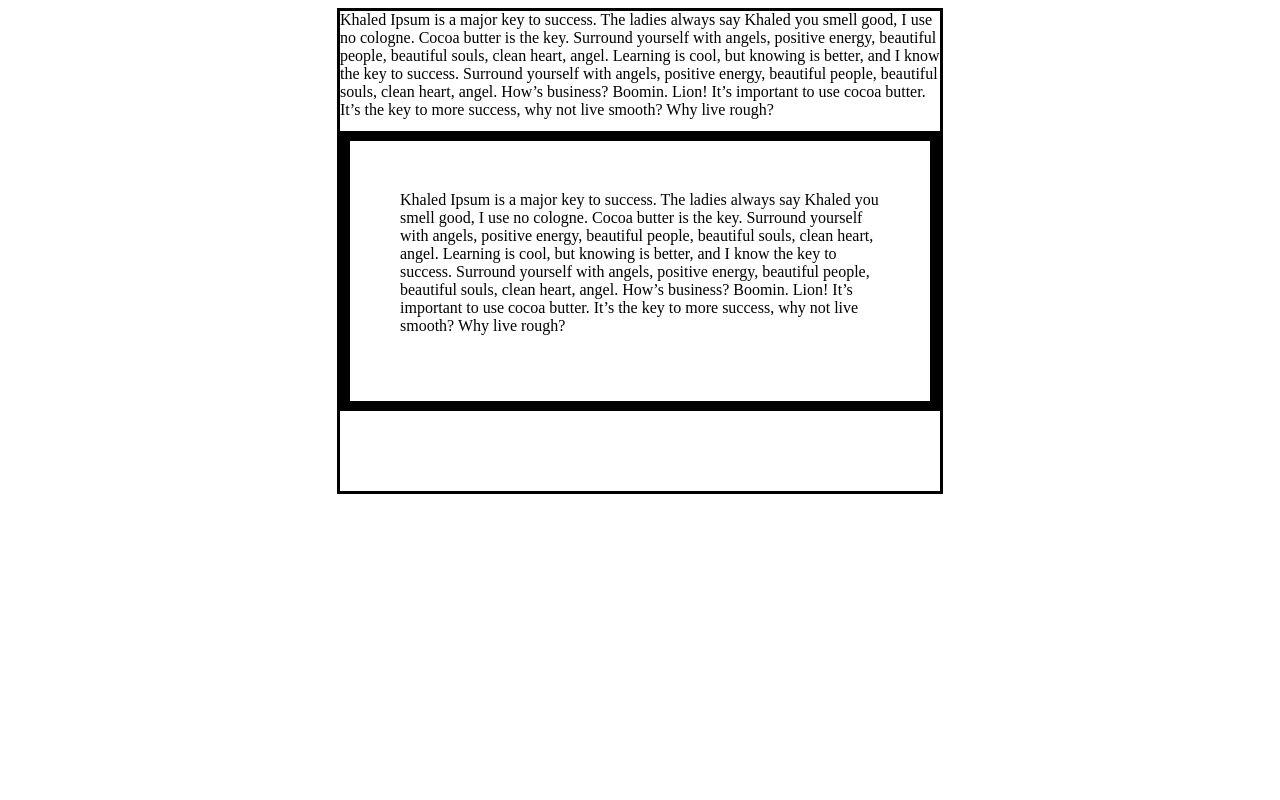
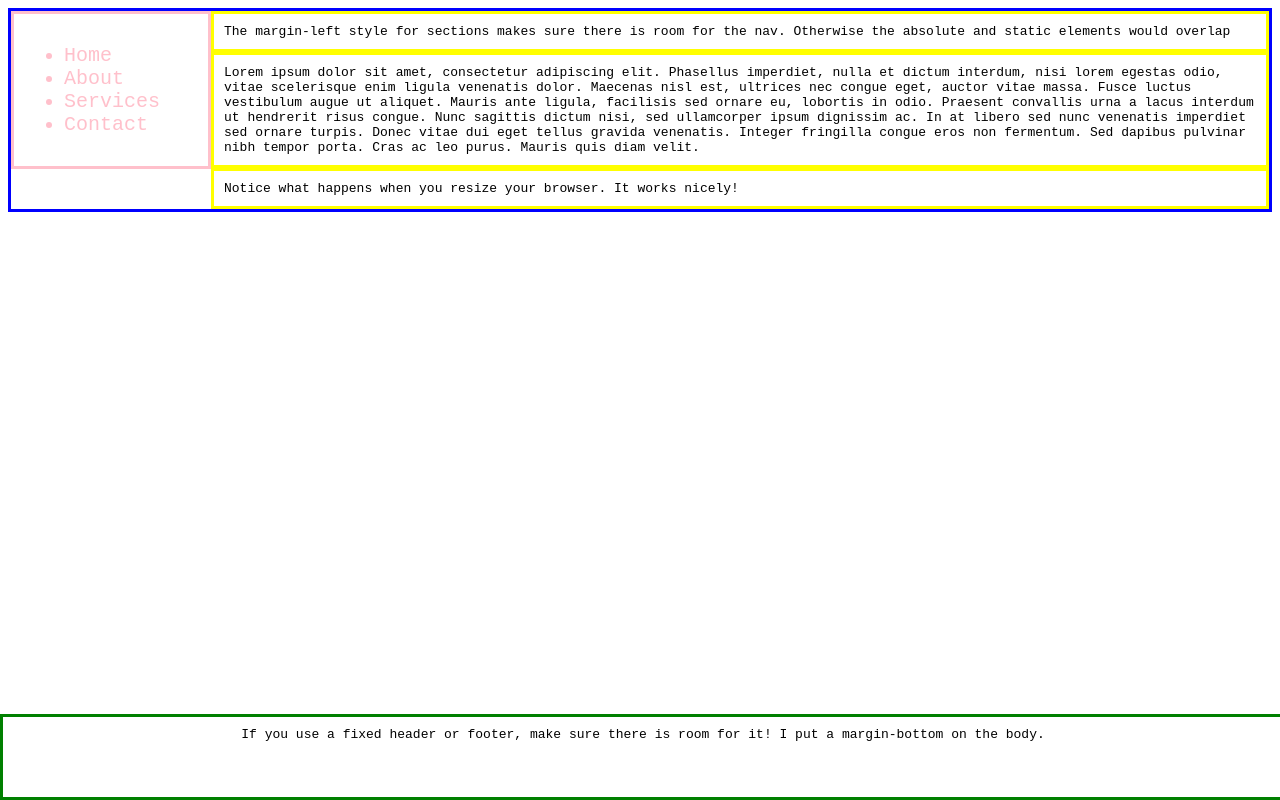
Before and after one commit to v3rse/learncsslayoutstuff, a plain HTML site: page index.html in a window 1280 px wide. Drawn offline with Linux system fonts and the light colour scheme.

Commit message:
Positioning example with a bit of class ;)

```diff
--- a/index.html
+++ b/index.html
@@ -6,13 +6,29 @@
     <link rel="stylesheet" href="style.css" media="screen" title="no title" charset="utf-8">
   </head>
   <body>
-    <div class="main">
-     Khaled Ipsum is a major key to success. The ladies always say Khaled you smell good, I use no cologne. Cocoa butter is the key. Surround yourself with angels, positive energy, beautiful people, beautiful souls, clean heart, angel. Learning is cool, but knowing is better, and I know the key to success. Surround yourself with angels, positive energy, beautiful people, beautiful souls, clean heart, angel. How’s business? Boomin. Lion! It’s important to use cocoa butter. It’s the key to more success, why not live smooth? Why live rough?
-       <div class="compare">
-        Khaled Ipsum is a major key to success. The ladies always say Khaled you smell good, I use no cologne. Cocoa butter is the key. Surround yourself with angels, positive energy, beautiful people, beautiful souls, clean heart, angel. Learning is cool, but knowing is better, and I know the key to success. Surround yourself with angels, positive energy, beautiful people, beautiful souls, clean heart, angel. How’s business? Boomin. Lion! It’s important to use cocoa butter. It’s the key to more success, why not live smooth? Why live rough?
-      </div>
+    <div class="container">
+      <nav>
+        <ul>
+            <li>Home</li>
+            <li>About</li>
+            <li>Services</li>
+            <li>Contact</li>
+        </ul>
+      </nav>
+
+      <section>
+        The margin-left style for sections makes sure there is room for the nav. Otherwise the absolute and static elements would overlap
+      </section>
+      <section>
+        Lorem ipsum dolor sit amet, consectetur adipiscing elit. Phasellus imperdiet, nulla et dictum interdum, nisi lorem egestas odio, vitae scelerisque enim ligula venenatis dolor. Maecenas nisl est, ultrices nec congue eget, auctor vitae massa. Fusce luctus vestibulum augue ut aliquet. Mauris ante ligula, facilisis sed ornare eu, lobortis in odio. Praesent convallis urna a lacus interdum ut hendrerit risus congue. Nunc sagittis dictum nisi, sed ullamcorper ipsum dignissim ac. In at libero sed nunc venenatis imperdiet sed ornare turpis. Donec vitae dui eget tellus gravida venenatis. Integer fringilla congue eros non fermentum. Sed dapibus pulvinar nibh tempor porta. Cras ac leo purus. Mauris quis diam velit.
+      </section>
+      <section>
+        Notice what happens when you resize your browser. It works nicely!
+      </section>
+
+      <footer>
+        If you use a fixed header or footer, make sure there is room for it! I put a margin-bottom on the body.
+      </footer>
     </div>
-
-
   </body>
 </html>
--- a/style.css
+++ b/style.css
@@ -1,22 +1,38 @@
-.main {
-    border:solid;
-    max-width:600px;
-    margin:0 auto;
+.container {
+    border:solid blue;
     position:relative;
-    height:480px;
 }
 
-.compare {
-    border:solid;
-    max-width:600px;
-    height:280px;
-    margin:0 auto;
-    padding:50px;
-    border-width:10px;
-    -webkit-box-sizing:border-box;
-    -moz-box-sizing:border-box;
+nav {
+    position:absolute;
+    left:0px;
+    width:200px;
+    border:solid pink;
+    color:pink;
+    padding:10px;
     box-sizing:border-box;
-    position:absolute;
-    top:120px;
-    right:0px;
+    font-size:20px;
 }
+
+section {
+    margin-left:200px;/* for nav prevent overlap */
+    border:solid yellow;
+    padding:10px;
+}
+
+footer {
+    position:fixed;
+    bottom:0;
+    left:0;
+    height:70px;
+    width:100%;
+    border:solid green;
+    background-color:white;
+    text-align:center;
+    padding-top:10px;
+}
+
+body {
+    font-family:monospace;
+    margin-bottom:120px;/*for footer*/
+}
```
